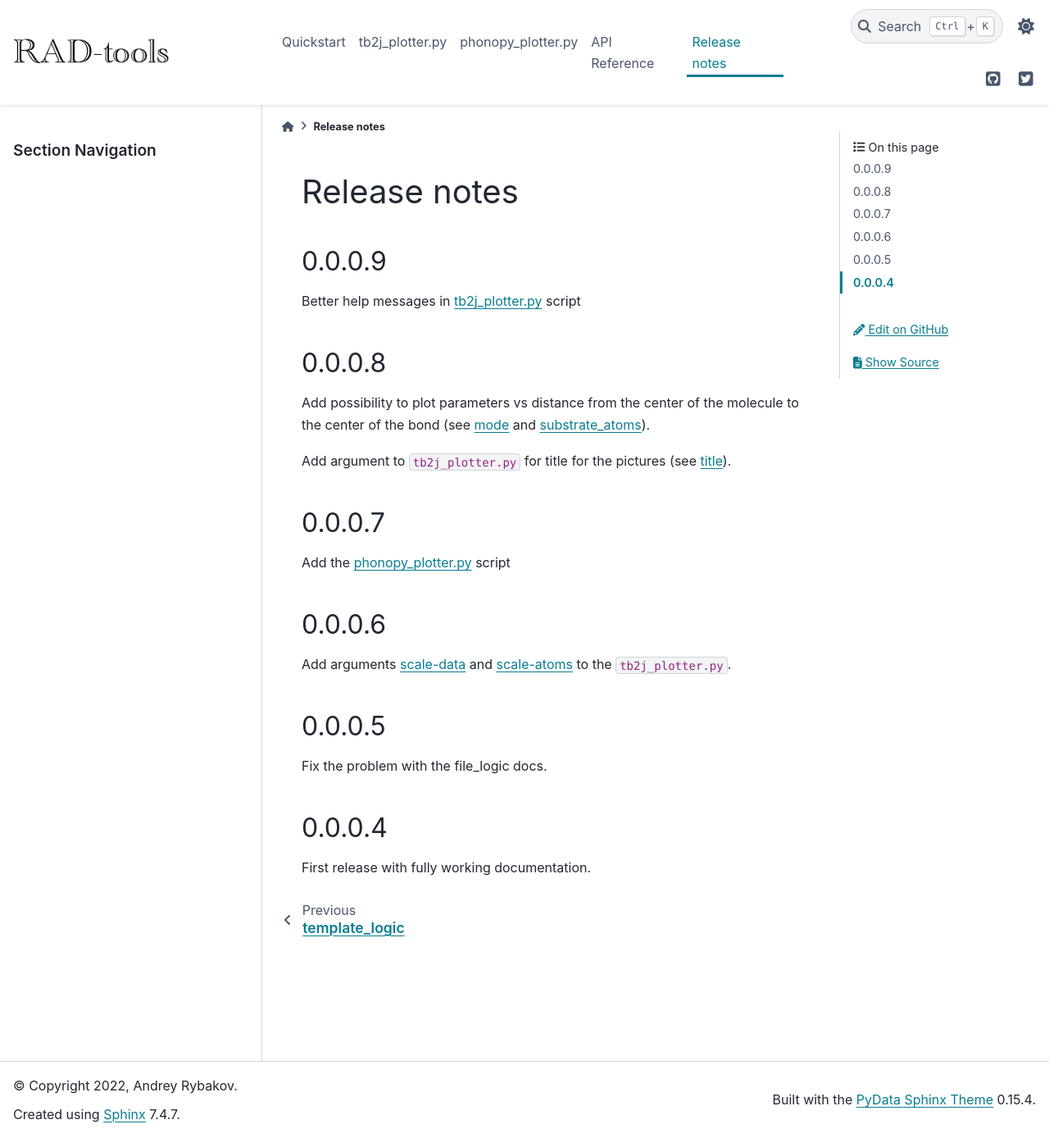
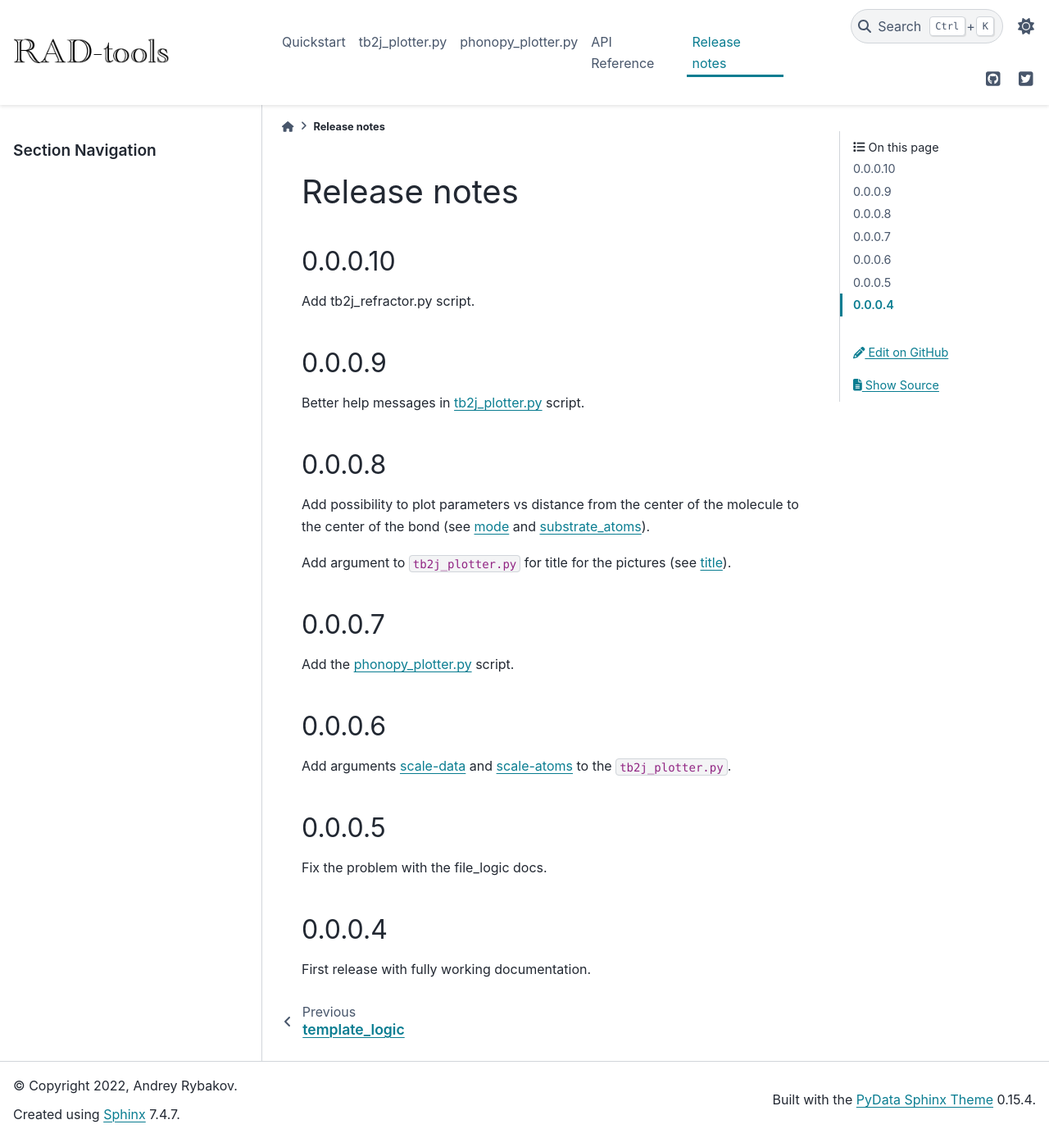
Before and after one commit to adrybakov/rad-tools, a Sphinx documentation site: the page built from docs/source/release-notes.rst, in a window 1280 px wide and 1388 px high. Shown: the whole window at 82% size. Built offline with Sphinx 7.4.7 and the PyData theme 0.15.4, drawn with Linux system fonts in a browser that asks for light colours.

Commit message:
Update docs

```diff
--- a/docs/source/release-notes.rst
+++ b/docs/source/release-notes.rst
@@ -1,10 +1,15 @@
 Release notes
 =============
+
+0.0.0.10
+-------
+
+Add tb2j_refractor.py script.
 
 0.0.0.9
 -------
 
-Better help messages in :doc:`tb2j_plotter.py <tb2j_plotter>` script
+Better help messages in :doc:`tb2j_plotter.py <tb2j_plotter>` script.
 
 0.0.0.8
 -------
@@ -20,7 +25,7 @@ Add argument to ``tb2j_plotter.py`` for title for the pictures
 0.0.0.7
 -------
 
-Add the :doc:`phonopy_plotter.py <phonopy_plotter>` script
+Add the :doc:`phonopy_plotter.py <phonopy_plotter>` script.
 
 0.0.0.6
 -------
```
